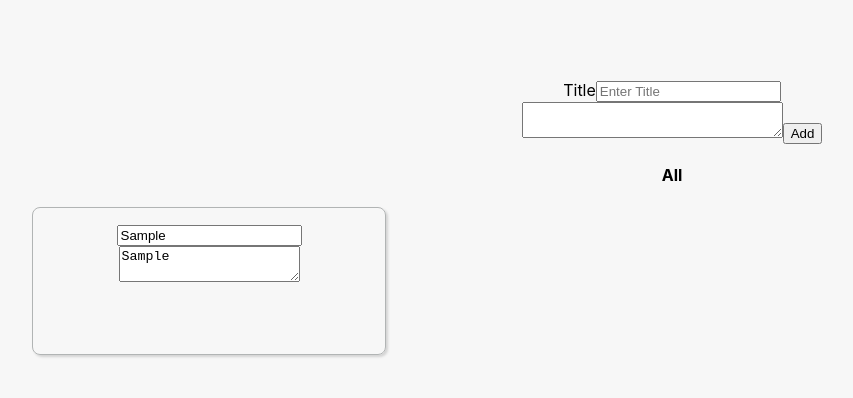
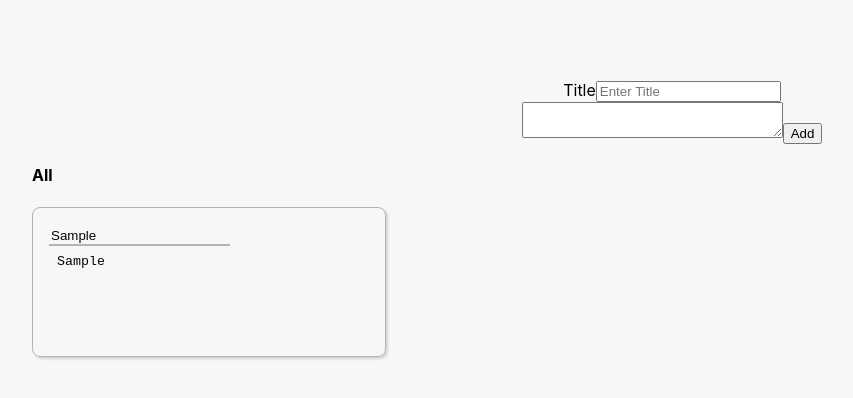
Before and after one commit to arp99/Keepify, a React (Create React App) app in the folder keepify/: page / in a window 1280 px wide. Both pictures are taken after typing "Sample", "Sample" into the empty fields and a click on the button "Add". Shown: the top 398 px of the page, without its empty margins (48-901 px from the left). Built offline with nearby package versions, Linux system fonts and the light colour scheme.

Commit message:
Style: Arrange todos in rows

```diff
--- a/keepify/src/App.css
+++ b/keepify/src/App.css
@@ -12,6 +12,7 @@
   border: none;
   outline:none;
   transition: 0.2s;
+  position: relative;
 }
 .btn_text{
   border-radius: 50%;
@@ -22,7 +23,6 @@
   transition: 0.2s;
 }
 .todoContainer{
-  /* width: fit-content; */
   width: 20rem;
   padding: 1rem;
   border-radius: 0.5rem;
@@ -35,7 +35,14 @@
 .icons-group{
   visibility: hidden;
 }
-#todoInput{
+.titleInput{
+  background:transparent;
+  border:none;
+  border-bottom: 2px solid #b1b4b4;
+  outline: none;
+  color: #070707;
+}
+.todoInput{
   background: transparent;
   width: 90%;
   max-height: 5rem;
@@ -44,9 +51,10 @@
   word-wrap: break-word;
   border:none;
   outline:none;
+  color: #070707;
   transition: 1s;
 }
-#todoInput:focus{
+.todoInput:focus{
   border-bottom: 1px solid #b1b4b4;
 }
 .btn_text:hover{
@@ -60,3 +68,21 @@
 .icon{
   width: 1rem;
 }
+.color_input{
+  opacity: 0;
+  width: 35px;
+  height: 35px;
+  position: absolute;
+  top:2px;
+  left: 2px;
+}
+.color_input:hover{
+  cursor: pointer;
+}
+.wrapper{
+  text-align: left;
+}
+.all_todo_container , .pinned_todo_container{
+  width: 90vw;
+  display: flex;
+}
--- a/keepify/src/components/Display.js
+++ b/keepify/src/components/Display.js
@@ -4,14 +4,17 @@ export default function Display({items , setItems , pinnedTodos , setPinnedTodos
 
     const Alltodos = () =>{
         return(
+            <div className="wrapper">
+                {items.length>0?<h4>All</h4>:''}
                 <div className="all_todo_container">
-                <h4>{items.length>0?'All':''}</h4>
                     {
-                    items.map(({id , title , txtValue, edited})=>{
+                        items.map(({id , title , txtValue, edited , color , pinned})=>{
                             return <TodoItem
                                         title={title}
                                         txtValue={txtValue}
                                         id={id}
+                                        color={color}
+                                        pinned={pinned}
                                         setItems={setItems}
                                         items={items}
                                         setPinnedTodos={setPinnedTodos}
@@ -21,19 +24,23 @@ export default function Display({items , setItems , pinnedTodos , setPinnedTodos
                         })
                     }
                 </div>
+            </div>
         )
     }
 
     const PinnedTodos = () =>{
         return(
+            <div className="wrapper">
+                {pinnedTodos.length>0?<h4>Pinned</h4>:''}
                 <div className="pinned_todo_container">
-                <h4>{pinnedTodos.length>0?'Pinned':''}</h4>
                     {
-                    pinnedTodos.map(({id , title , txtValue, edited})=>{
+                        pinnedTodos.map(({id , title , txtValue, edited , color , pinned})=>{
                             return <TodoItem
                                         title={title}
                                         txtValue={txtValue}
                                         id={id}
+                                        color={color}
+                                        pinned={pinned}
                                         setItems={setItems}
                                         items={items}
                                         setPinnedTodos={setPinnedTodos}
@@ -42,6 +49,7 @@ export default function Display({items , setItems , pinnedTodos , setPinnedTodos
                                     />
                         })
                     }
+                </div>
             </div>
         )
     }
```
Lines whose indentation alone changed are shown as unchanged.
